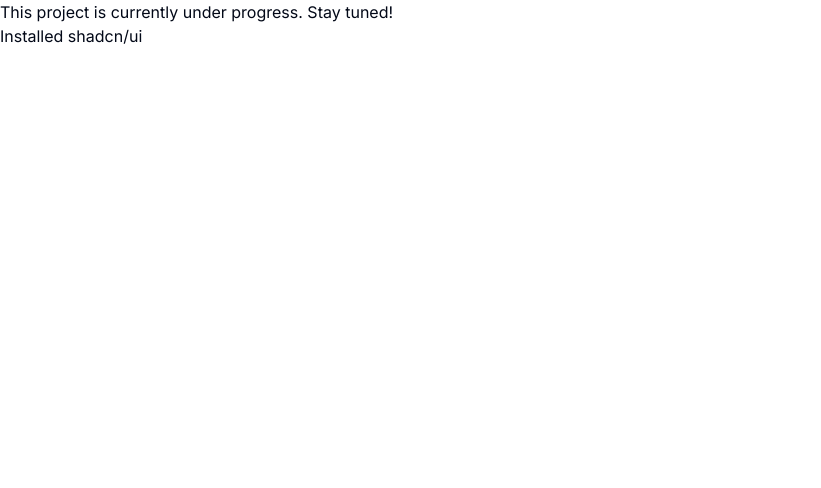
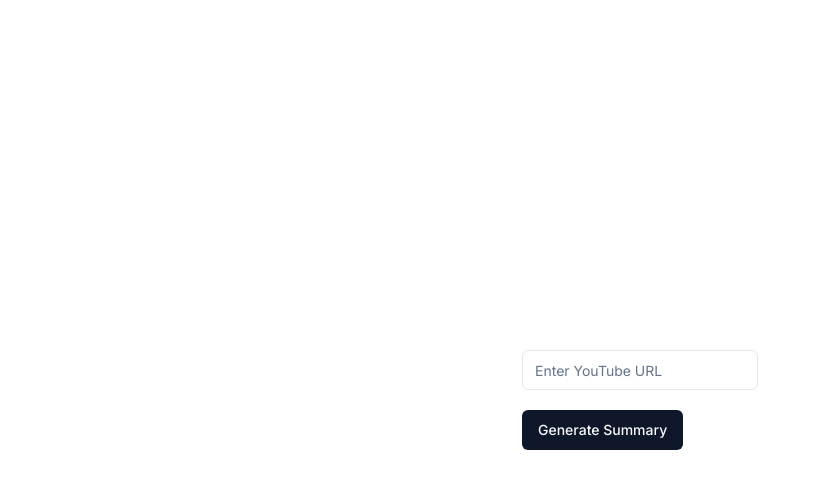
Before and after one commit to shashankpie/YT-Summarize, a Next.js app: page / in a window 1280 px wide. Shown: the top 488 px of the page, without its empty margins (0-821 px from the left). Built offline with nearby package versions, Linux system fonts and the light colour scheme.

Commit message:
Create Home page

```diff
--- a/app/page.js
+++ b/app/page.js
@@ -1,12 +1,30 @@
-import Image from "next/image";
+'use client';
+import React from 'react';
+import {Button} from '/components/ui/button.jsx'
+import {Input} from '/components/ui/input.jsx'
 
 export default function Home() {
+
+  const [url, setUrl] = React.useState('');
+
+  const handleSubmit = (e) => {
+    e.preventDefault();
+    // You'll need to handle the URL submission here
+    console.log('URL submitted:', url);
+  };
+
   return (
-    <main>
-      <div>
-        <p>This project is currently under progress. Stay tuned!</p>
-        <p>Installed shadcn/ui</p>
-      </div>
-    </main>
+    <div style={{ display: 'flex', justifyContent: 'center', alignItems: 'center', height: '100vh' }}>
+      <form onSubmit={handleSubmit}>
+        <Input
+          type="text"
+          placeholder="Enter YouTube URL"
+          value={url}
+          onChange={(e) => setUrl(e.target.value)}
+          style={{ marginBottom: '20px' }}
+        />
+        <Button type="submit">Generate Summary</Button>
+      </form>
+    </div>
   );
 }
--- /dev/null
+++ b/components/ui/button.jsx
@@ -0,0 +1,47 @@
+import * as React from "react"
+import { Slot } from "@radix-ui/react-slot"
+import { cva } from "class-variance-authority";
+
+import { cn } from "@/lib/utils"
+
+const buttonVariants = cva(
+  "inline-flex items-center justify-center whitespace-nowrap rounded-md text-sm font-medium ring-offset-background transition-colors focus-visible:outline-none focus-visible:ring-2 focus-visible:ring-ring focus-visible:ring-offset-2 disabled:pointer-events-none disabled:opacity-50",
+  {
+    variants: {
+      variant: {
+        default: "bg-primary text-primary-foreground hover:bg-primary/90",
+        destructive:
+          "bg-destructive text-destructive-foreground hover:bg-destructive/90",
+        outline:
+          "border border-input bg-background hover:bg-accent hover:text-accent-foreground",
+        secondary:
+          "bg-secondary text-secondary-foreground hover:bg-secondary/80",
+        ghost: "hover:bg-accent hover:text-accent-foreground",
+        link: "text-primary underline-offset-4 hover:underline",
+      },
+      size: {
+        default: "h-10 px-4 py-2",
+        sm: "h-9 rounded-md px-3",
+        lg: "h-11 rounded-md px-8",
+        icon: "h-10 w-10",
+      },
+    },
+    defaultVariants: {
+      variant: "default",
+      size: "default",
+    },
+  }
+)
+
+const Button = React.forwardRef(({ className, variant, size, asChild = false, ...props }, ref) => {
+  const Comp = asChild ? Slot : "button"
+  return (
+    (<Comp
+      className={cn(buttonVariants({ variant, size, className }))}
+      ref={ref}
+      {...props} />)
+  );
+})
+Button.displayName = "Button"
+
+export { Button, buttonVariants }
--- /dev/null
+++ b/components/ui/form.jsx
@@ -0,0 +1,133 @@
+import * as React from "react"
+import { Slot } from "@radix-ui/react-slot"
+import { Controller, FormProvider, useFormContext } from "react-hook-form";
+
+import { cn } from "@/lib/utils"
+import { Label } from "@/components/ui/label"
+
+const Form = FormProvider
+
+const FormFieldContext = React.createContext({})
+
+const FormField = (
+  {
+    ...props
+  }
+) => {
+  return (
+    (<FormFieldContext.Provider value={{ name: props.name }}>
+      <Controller {...props} />
+    </FormFieldContext.Provider>)
+  );
+}
+
+const useFormField = () => {
+  const fieldContext = React.useContext(FormFieldContext)
+  const itemContext = React.useContext(FormItemContext)
+  const { getFieldState, formState } = useFormContext()
+
+  const fieldState = getFieldState(fieldContext.name, formState)
+
+  if (!fieldContext) {
+    throw new Error("useFormField should be used within <FormField>")
+  }
+
+  const { id } = itemContext
+
+  return {
+    id,
+    name: fieldContext.name,
+    formItemId: `${id}-form-item`,
+    formDescriptionId: `${id}-form-item-description`,
+    formMessageId: `${id}-form-item-message`,
+    ...fieldState,
+  }
+}
+
+const FormItemContext = React.createContext({})
+
+const FormItem = React.forwardRef(({ className, ...props }, ref) => {
+  const id = React.useId()
+
+  return (
+    (<FormItemContext.Provider value={{ id }}>
+      <div ref={ref} className={cn("space-y-2", className)} {...props} />
+    </FormItemContext.Provider>)
+  );
+})
+FormItem.displayName = "FormItem"
+
+const FormLabel = React.forwardRef(({ className, ...props }, ref) => {
+  const { error, formItemId } = useFormField()
+
+  return (
+    (<Label
+      ref={ref}
+      className={cn(error && "text-destructive", className)}
+      htmlFor={formItemId}
+      {...props} />)
+  );
+})
+FormLabel.displayName = "FormLabel"
+
+const FormControl = React.forwardRef(({ ...props }, ref) => {
+  const { error, formItemId, formDescriptionId, formMessageId } = useFormField()
+
+  return (
+    (<Slot
+      ref={ref}
+      id={formItemId}
+      aria-describedby={
+        !error
+          ? `${formDescriptionId}`
+          : `${formDescriptionId} ${formMessageId}`
+      }
+      aria-invalid={!!error}
+      {...props} />)
+  );
+})
+FormControl.displayName = "FormControl"
+
+const FormDescription = React.forwardRef(({ className, ...props }, ref) => {
+  const { formDescriptionId } = useFormField()
+
+  return (
+    (<p
+      ref={ref}
+      id={formDescriptionId}
+      className={cn("text-sm text-muted-foreground", className)}
+      {...props} />)
+  );
+})
+FormDescription.displayName = "FormDescription"
+
+const FormMessage = React.forwardRef(({ className, children, ...props }, ref) => {
+  const { error, formMessageId } = useFormField()
+  const body = error ? String(error?.message) : children
+
+  if (!body) {
+    return null
+  }
+
+  return (
+    (<p
+      ref={ref}
+      id={formMessageId}
+      className={cn("text-sm font-medium text-destructive", className)}
+      {...props}>
+      {body}
+    </p>)
+  );
+})
+FormMessage.displayName = "FormMessage"
+
+export {
+  useFormField,
+  Form,
+  FormItem,
+  FormLabel,
+  FormControl,
+  FormDescription,
+  FormMessage,
+  FormField,
+}
--- /dev/null
+++ b/components/ui/input.jsx
@@ -0,0 +1,19 @@
+import * as React from "react"
+
+import { cn } from "@/lib/utils"
+
+const Input = React.forwardRef(({ className, type, ...props }, ref) => {
+  return (
+    (<input
+      type={type}
+      className={cn(
+        "flex h-10 w-full rounded-md border border-input bg-background px-3 py-2 text-sm ring-offset-background file:border-0 file:bg-transparent file:text-sm file:font-medium placeholder:text-muted-foreground focus-visible:outline-none focus-visible:ring-2 focus-visible:ring-ring focus-visible:ring-offset-2 disabled:cursor-not-allowed disabled:opacity-50",
+        className
+      )}
+      ref={ref}
+      {...props} />)
+  );
+})
+Input.displayName = "Input"
+
+export { Input }
--- /dev/null
+++ b/components/ui/label.jsx
@@ -0,0 +1,18 @@
+"use client"
+
+import * as React from "react"
+import * as LabelPrimitive from "@radix-ui/react-label"
+import { cva } from "class-variance-authority";
+
+import { cn } from "@/lib/utils"
+
+const labelVariants = cva(
+  "text-sm font-medium leading-none peer-disabled:cursor-not-allowed peer-disabled:opacity-70"
+)
+
+const Label = React.forwardRef(({ className, ...props }, ref) => (
+  <LabelPrimitive.Root ref={ref} className={cn(labelVariants(), className)} {...props} />
+))
+Label.displayName = LabelPrimitive.Root.displayName
+
+export { Label }
```
Also changed, not shown: package.json (+7 -2 lines), app/globals.css (line endings or trailing spaces), 1 other file (tests, documents, lock files or other folders).
